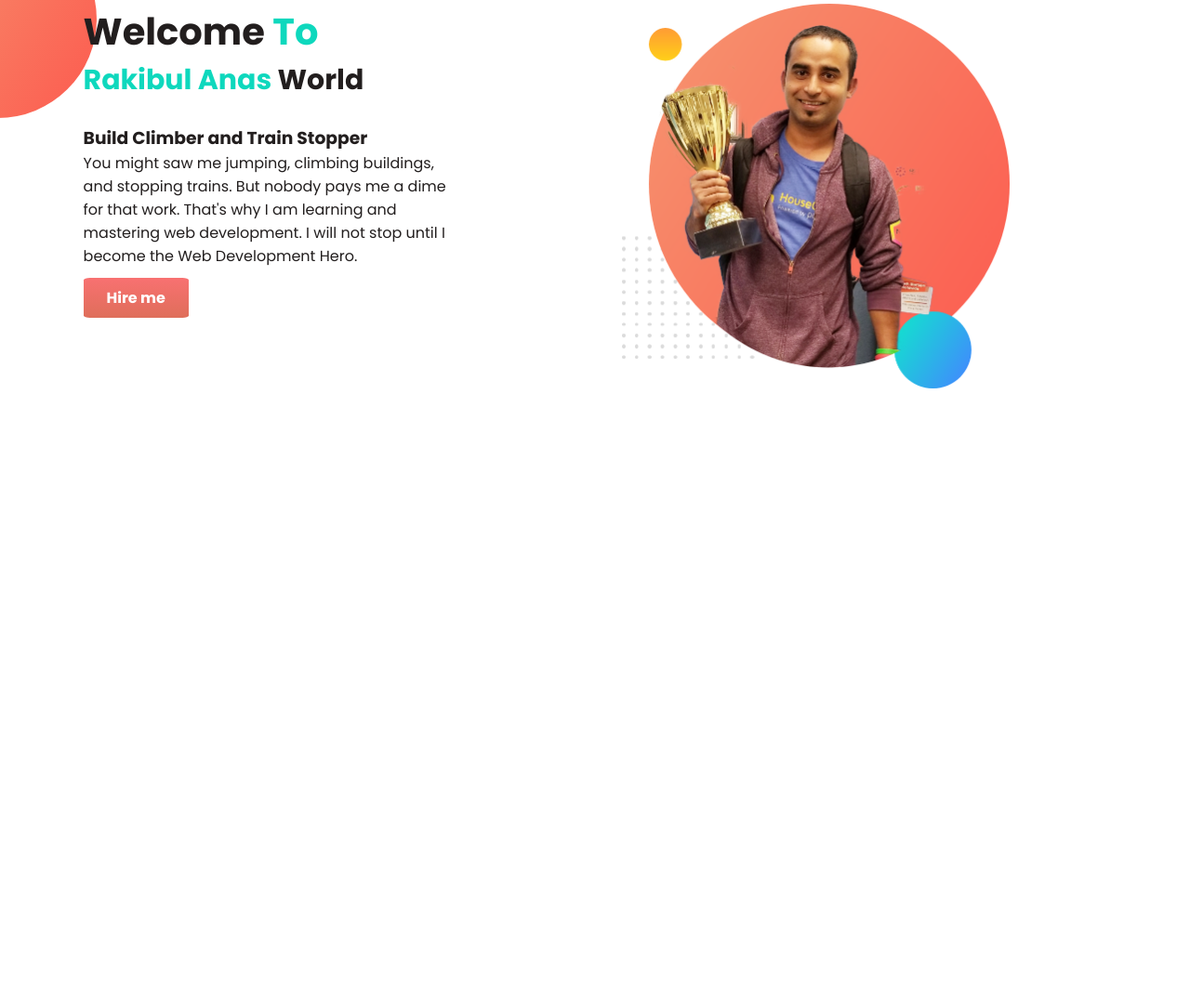
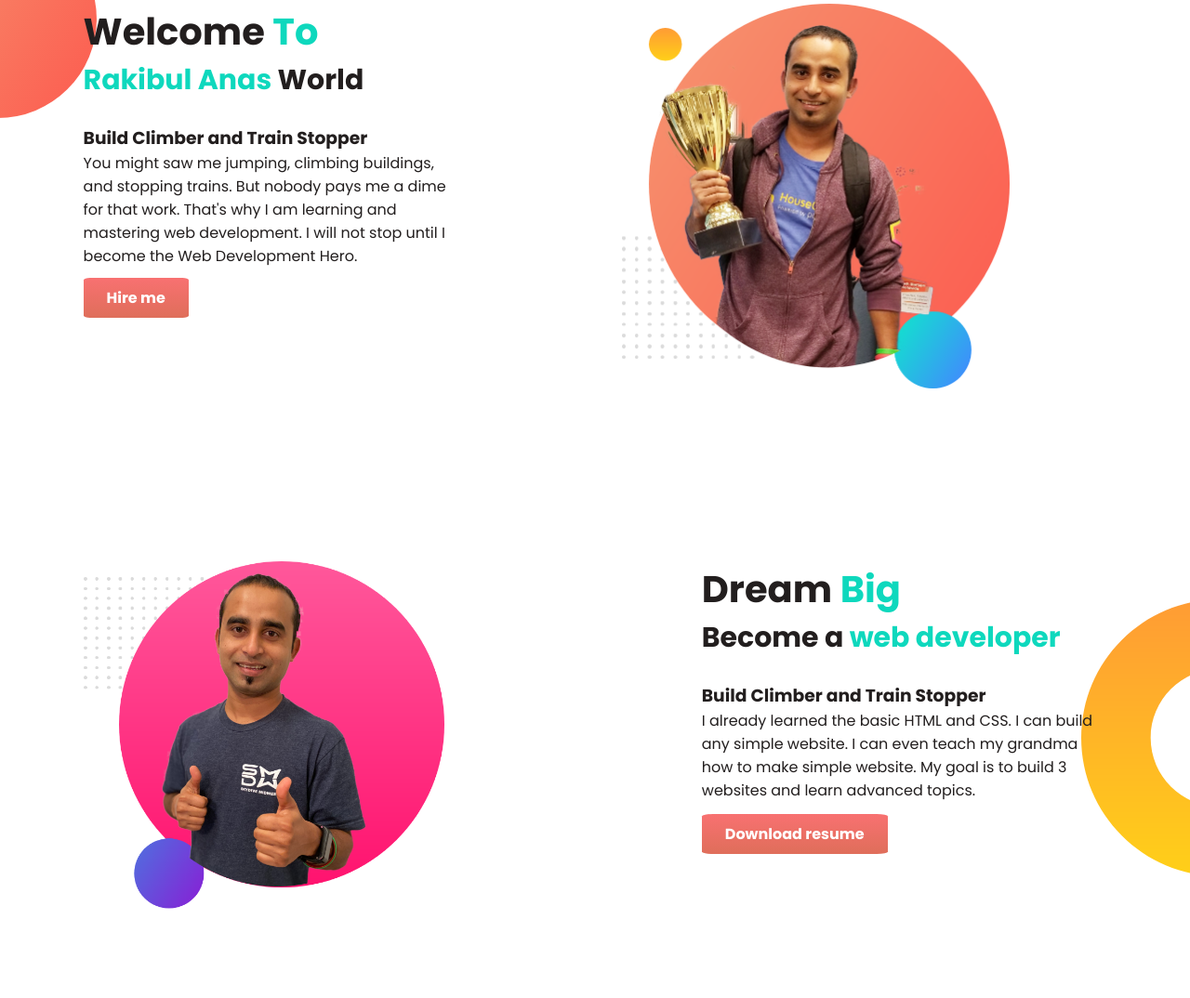
Before and after one commit to rakibulanas3935/portfolio-website2, a plain HTML site: page index.html in a window 1280 px wide. Shown: the part 86-1160 px from the top of the page at 93% size. Before the commit the page ends 800 px from the top, so only its background shows below. Drawn offline with Linux system fonts and the light colour scheme.

Commit message:
section add

```diff
--- a/index.html
+++ b/index.html
@@ -25,5 +25,21 @@
             <img src="/images/jhankar.png" alt="">
         </div>
     </section>
+
+    <section class="heading1">
+        <div class="half-width1">
+            <img src="/images/jhankar2.png" alt="">
+        </div>
+
+        <div class="half-width">
+            <h1>Dream <span>Big</span> </h1>
+            <h2>Become a <span>web developer </h2></span></h2>
+            <br>
+            <h3>Build Climber and Train Stopper</h3>
+            <p>I already learned the basic HTML and CSS. I can build any simple website. I can even teach my grandma how to make simple website. My goal is to build 3 websites and learn advanced topics.</p>
+            <a href="#">Download resume</a>
+        </div>
+
+    </section>
 </body>
 </html>
--- a/style.css
+++ b/style.css
@@ -49,3 +49,9 @@ a{
     border-radius: 6%;
     margin-top: 100px;
 }
+.heading1{
+    display: flex;
+    background-image: url(/images/dream-bg.png);
+    background-repeat: no-repeat;
+    background-position: right;
+}
```
